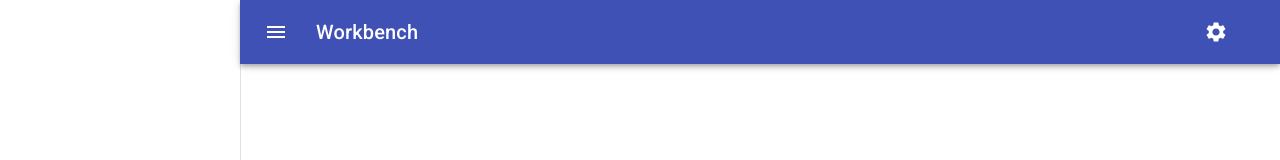
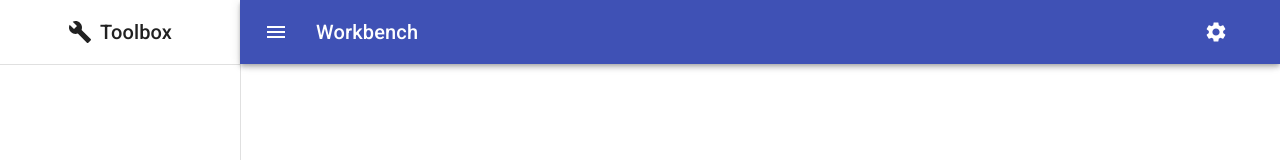
Before and after one commit to tigorlazuardi/cytoid-storyboard-editor, a React (Create React App) app: page / in a window 1280 px wide. Shown: the top 160 px of the page. Built offline with nearby package versions, Linux system fonts and the light colour scheme.

Commit message:
further update to drawer

```diff
--- a/package.json
+++ b/package.json
@@ -34,7 +34,7 @@
     "build": "react-scripts build",
     "test": "react-scripts test",
     "eject": "react-scripts eject",
-    "build-starter": "tsc src/electron.ts --outDir public --esModuleInterop",
+    "build-starter": "test -f ./public/electron.js || tsc src/electron.ts --outDir public --esModuleInterop",
     "electron:dev": "npm run build-starter && concurrently \"BROWSER=NONE npm start\" \"wait-on http://localhost:3000 && electron .\""
   },
   "eslintConfig": {
--- a/src/components/surface/AppBar.tsx
+++ b/src/components/surface/AppBar.tsx
@@ -33,6 +33,7 @@ const useStyles = makeStyles((theme) => ({
     flexGrow: 1,
   },
   appBarShift: {
+    zIndex: theme.zIndex.drawer + 1,
     marginLeft: drawerWidth,
     width: `calc(100% - ${drawerWidth}px)`,
     transition: theme.transitions.create(['width', 'margin'], {
--- a/src/components/surface/Drawer.tsx
+++ b/src/components/surface/Drawer.tsx
@@ -1,23 +1,39 @@
-import React, { FunctionComponent, ReactNode } from 'react'
-import { makeStyles, useTheme } from '@material-ui/core/styles'
-import D from '@material-ui/core/Drawer'
-import Mail from '@material-ui/icons/Mail'
+import React, {
+  FunctionComponent,
+  ReactNode,
+  MouseEvent,
+  ReactElement,
+} from 'react'
+import { makeStyles, Theme } from '@material-ui/core/styles'
+import Draw from '@material-ui/core/Drawer'
 import clsx from 'clsx'
+import Typography from '@material-ui/core/Typography'
+import Divider from '@material-ui/core/Divider'
+import Icon from '@material-ui/core/Icon'
+import List from '@material-ui/core/List'
+import ListItem from '@material-ui/core/ListItem'
+import ListItemIcon from '@material-ui/core/ListItemIcon'
+import ListItemText from '@material-ui/core/ListItemText'
 
 const drawerWidth = 240
 
-type Props = {
+interface Props {
   open: boolean
   entries: Entries[]
+  anchor?: 'left' | 'right'
+  header: {
+    name: string
+    icon?: ReactNode
+  }
 }
 
-type Entries = {
+export type Entries = {
   name: string
-  icon: ReactNode
-  action: Function
+  icon: ReactElement
+  action: (event: MouseEvent) => void
 }
 
-const useStyles = makeStyles((theme) => ({
+const useStyles = makeStyles((theme: Theme) => ({
   root: {
     display: 'flex',
   },
@@ -51,18 +67,25 @@ const useStyles = makeStyles((theme) => ({
   toolbar: {
     display: 'flex',
     alignItems: 'center',
-    justifyContent: 'flex-end',
+    justifyContent: 'center',
     padding: theme.spacing(0, 1),
     // necessary for content to be below app bar
     ...theme.mixins.toolbar,
   },
+  headerIcon: {
+    paddingRight: theme.spacing(1),
+  },
 }))
 
-const Drawer: FunctionComponent<Props> = ({ open, entries }) => {
+const Drawer: FunctionComponent<Props> = ({
+  open,
+  entries,
+  anchor = 'left',
+  header,
+}) => {
   const classes = useStyles()
-  const theme = useTheme()
   return (
-    <D
+    <Draw
       variant='permanent'
       className={clsx(classes.drawer, {
         [classes.drawerOpen]: open,
@@ -74,7 +97,24 @@ const Drawer: FunctionComponent<Props> = ({ open, entries }) => {
           [classes.drawerClose]: !open,
         }),
       }}
-    ></D>
+      anchor={anchor}
+    >
+      <div className={classes.toolbar}>
+        {header.icon && (
+          <Icon className={classes.headerIcon}>{header.icon}</Icon>
+        )}
+        <Typography variant='h6'>{header.name}</Typography>
+      </div>
+      <Divider />
+      {entries.map((entry: Entries, i: number) => (
+        <List>
+          <ListItem button key={i} onClick={entry.action}>
+            <ListItemIcon>{entry.icon}</ListItemIcon>
+            <ListItemText primary={entry.name}></ListItemText>
+          </ListItem>
+        </List>
+      ))}
+    </Draw>
   )
 }
 
--- a/src/views/Workbench.tsx
+++ b/src/views/Workbench.tsx
@@ -2,13 +2,21 @@ import React, { Fragment, useState } from 'react'
 import AppBar from '../components/surface/AppBar'
 import Drawer from '../components/surface/Drawer'
 import Config from '../config'
+import Build from '@material-ui/icons/Build'
 
 function Workbench() {
   const [open, setOpen] = useState(Config.env.HideBarOnScroll)
   return (
     <Fragment>
       <AppBar open={open} setOpen={setOpen} name='Workbench' />
-      <Drawer open={open} entries={[]} />
+      <Drawer
+        open={open}
+        entries={[]}
+        header={{
+          name: 'Toolbox',
+          icon: <Build />,
+        }}
+      />
     </Fragment>
   )
 }
```
Also changed, not shown: 2 other files (tests, documents, lock files or other folders).
